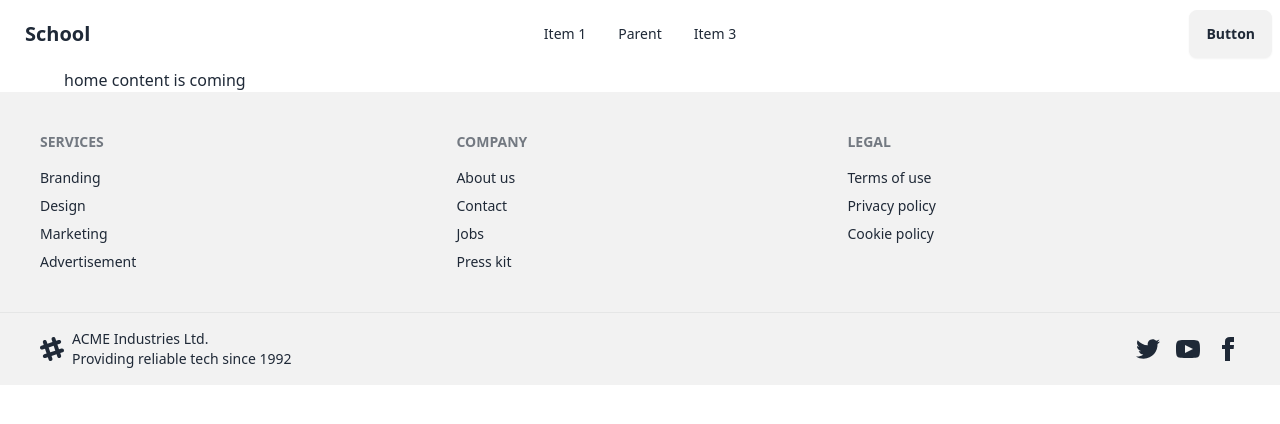
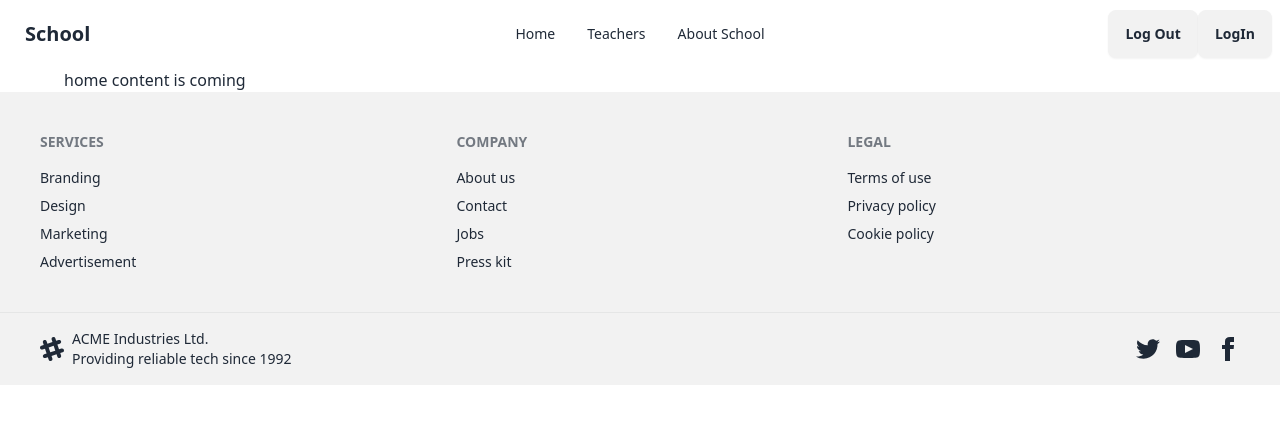
Before and after one commit to Anis1020/school-management-client, a React (Vite) app: page / in a window 1280 px wide. Shown: the top 424 px of the page. Built offline with nearby package versions, Linux system fonts and the light colour scheme.

Commit message:
addmission form added

```diff
--- a/src/CustomHook/useAxiosPublic.jsx
+++ b/src/CustomHook/useAxiosPublic.jsx
@@ -1,5 +1,10 @@
+import axios from "axios";
+
+const axiosPublic = axios.create({
+  baseURL: "http://localhost:5000",
+});
 const useAxiosPublic = () => {
-  return <div></div>;
+  return axiosPublic;
 };
 
 export default useAxiosPublic;
--- a/src/CustomHook/useAxiosSecure.jsx
+++ b/src/CustomHook/useAxiosSecure.jsx
@@ -1,5 +1,10 @@
+import axios from "axios";
+
+const axiosSecure = axios.create({
+  baseURL: "http://localhost:5000",
+});
 const useAxiosSecure = () => {
-  return <div></div>;
+  return axiosSecure;
 };
 
 export default useAxiosSecure;
--- /dev/null
+++ b/src/Form/AdmissionForm/AdmissionForm.jsx
@@ -0,0 +1,35 @@
+const AdmissionForm = () => {
+  return (
+    <div>
+      <form className="card-body">
+        <div className="form-control">
+          <label className="label">
+            <span className="label-text">Name</span>
+          </label>
+          <input
+            type="name"
+            placeholder="name"
+            className="input input-bordered"
+            required
+          />
+        </div>
+        <div className="form-control">
+          <label className="label">
+            <span className="label-text">Father name</span>
+          </label>
+          <input
+            type="text"
+            placeholder="Father name"
+            className="input input-bordered"
+            required
+          />
+        </div>
+        <div className="form-control mt-6">
+          <button className="btn btn-primary">Admit Now</button>
+        </div>
+      </form>
+    </div>
+  );
+};
+
+export default AdmissionForm;
--- a/src/share/Navbar/Navbar.jsx
+++ b/src/share/Navbar/Navbar.jsx
@@ -1,14 +1,16 @@
+import { Link } from "react-router-dom";
+
 const Navbar = () => {
   const navLink = (
     <>
       <li>
-        <a>Item 1</a>
+        <a>Home</a>
       </li>
       <li>
-        <a>Parent</a>
+        <a>Teachers</a>
       </li>
       <li>
-        <a>Item 3</a>
+        <a>About School</a>
       </li>
     </>
   );
@@ -46,7 +48,10 @@ const Navbar = () => {
           <ul className="menu menu-horizontal px-1">{navLink}</ul>
         </div>
         <div className="navbar-end">
-          <a className="btn">Button</a>
+          <div>
+            <Link className="btn">Log Out</Link>
+          </div>
+          <Link className="btn">LogIn</Link>
         </div>
       </div>
     </>
```
Also changed, not shown: src/Form/SignIn/SignIn.jsx (renamed from src/pages/SignIn/SignIn.jsx).
